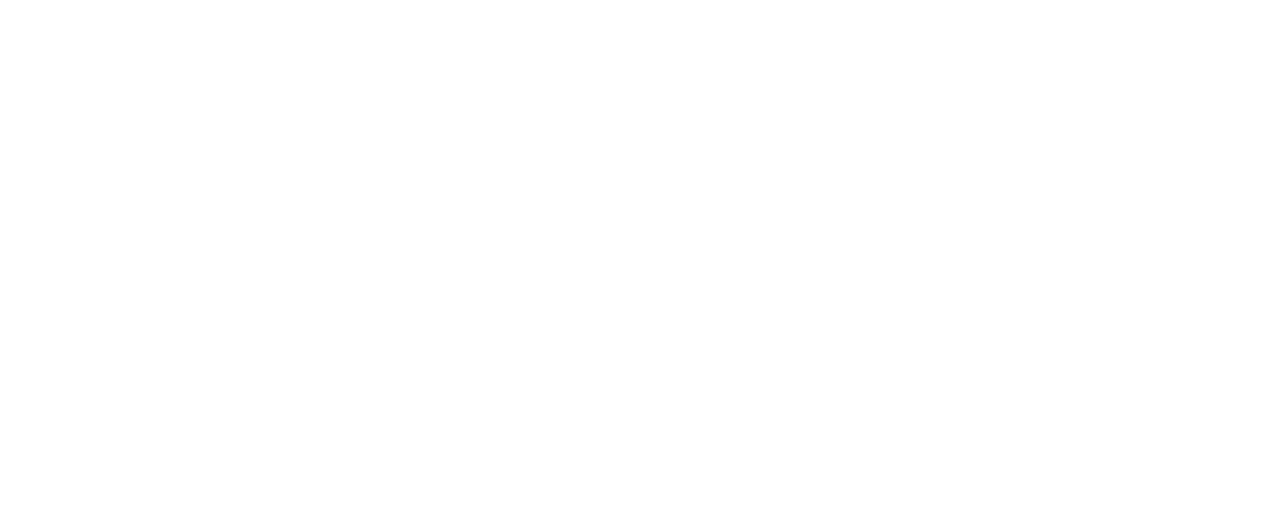
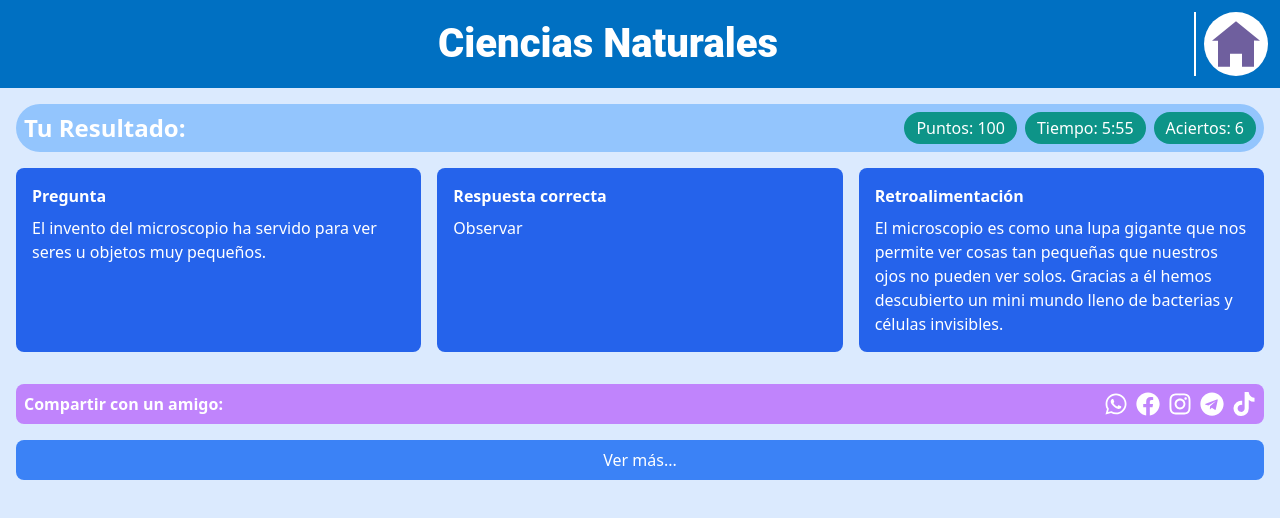
Before and after one commit to Luis7G/proyecto-2bim-usabilidad, a React (Vite) app: page /result in a window 1280 px wide. Before the commit this address had no page. Shown: the top 518 px of the page. Built offline with nearby package versions, Linux system fonts and the light colour scheme.

Commit message:
Added react-icons dependency and updated App.jsx to include ResultPage

```diff
--- a/package.json
+++ b/package.json
@@ -13,6 +13,7 @@
     "prop-types": "^15.8.1",
     "react": "^18.3.1",
     "react-dom": "^18.3.1",
+    "react-icons": "^5.2.1",
     "react-router-dom": "^6.26.0"
   },
   "devDependencies": {
--- a/src/App.jsx
+++ b/src/App.jsx
@@ -3,6 +3,7 @@ import HomePage from "./pages/HomePage";
 import InstructionsPage from "./pages/InstructionsPage";
 import ShortcutsPage from "./pages/ShortcutsPage"; // Importa la nueva página
 import GamePage from "./pages/QuestionPage";
+import ResultPage from "./pages/ResultPage";
 
 function App() {
   return (
@@ -11,8 +12,8 @@ function App() {
         <Route path="/" element={<HomePage />} /> {/* Ruta a HomePage */}
         <Route path="/instructions/*" element={<InstructionsPage />} />{" "}
         <Route path="/shortcuts/*" element={<ShortcutsPage />} />{" "}
-
         <Route path="/game" element={<GamePage />} /> {/* Ruta a GamePage */}
+        <Route path="/result" element={<ResultPage />} />
       </Routes>
     </Router>
   );
--- /dev/null
+++ b/src/components/resultsComponents/AnswerCard.jsx
@@ -0,0 +1,16 @@
+import PropTypes from "prop-types";
+
+function AnswerCard({ answer }) {
+  return (
+    <div className="bg-blue-600 rounded-lg p-4 mb-4">
+      <h3 className="text-white font-bold mb-2">Respuesta correcta</h3>
+      <p className="text-white">{answer}</p>
+    </div>
+  );
+}
+
+AnswerCard.propTypes = {
+  answer: PropTypes.string.isRequired,
+};
+
+export default AnswerCard;
--- /dev/null
+++ b/src/components/resultsComponents/FeedbackCard.jsx
@@ -0,0 +1,16 @@
+import PropTypes from "prop-types";
+
+function FeedbackCard({ feedback }) {
+    return (
+      <div className="bg-blue-600 rounded-lg p-4 mb-4">
+        <h3 className="text-white font-bold mb-2">Retroalimentación</h3>
+        <p className="text-white">{feedback}</p>
+      </div>
+    );
+  }
+
+  FeedbackCard.propTypes = {
+    feedback: PropTypes.string.isRequired,
+  };
+
+export default FeedbackCard;
--- /dev/null
+++ b/src/components/resultsComponents/QuestionCard.jsx
@@ -0,0 +1,15 @@
+import PropTypes from "prop-types";
+
+function QuestionCard({ question }) {
+    return (
+      <div className="bg-blue-600 rounded-lg p-4 mb-4">
+        <h3 className="text-white font-bold mb-2">Pregunta</h3>
+        <p className="text-white">{question}</p>
+      </div>
+    );
+  }
+
+    QuestionCard.propTypes = {
+        question: PropTypes.string.isRequired
+    };
+export default QuestionCard;
--- /dev/null
+++ b/src/components/resultsComponents/ResultHeader.jsx
@@ -0,0 +1,28 @@
+import PropTypes from "prop-types";
+
+function ResultHeader({ points, time, correctAnswers }) {
+  return (
+    <div className="bg-blue-300 rounded-full p-2 flex justify-between items-center mb-4">
+      <span className="text-2xl font-bold text-white">Tu Resultado:</span>
+      <div className="flex space-x-2">
+        <span className="bg-teal-600 text-white rounded-full px-3 py-1">
+          Puntos: {points}
+        </span>
+        <span className="bg-teal-600 text-white rounded-full px-3 py-1">
+          Tiempo: {time}
+        </span>
+        <span className="bg-teal-600 text-white rounded-full px-3 py-1">
+          Aciertos: {correctAnswers}
+        </span>
+      </div>
+    </div>
+  );
+}
+
+ResultHeader.propTypes = {
+  points: PropTypes.number.isRequired,
+  time: PropTypes.string.isRequired,
+  correctAnswers: PropTypes.number.isRequired,
+};
+
+export default ResultHeader;
--- /dev/null
+++ b/src/components/resultsComponents/ShareSection.jsx
@@ -0,0 +1,18 @@
+import { FaWhatsapp, FaFacebook, FaInstagram, FaTelegram, FaTiktok } from 'react-icons/fa';
+
+function ShareSection() {
+  return (
+    <div className="bg-purple-400 rounded-lg p-2 flex items-center justify-between">
+      <span className="text-white font-bold">Compartir con un amigo:</span>
+      <div className="flex space-x-2">
+        <FaWhatsapp className="text-white text-2xl" />
+        <FaFacebook className="text-white text-2xl" />
+        <FaInstagram className="text-white text-2xl" />
+        <FaTelegram className="text-white text-2xl" />
+        <FaTiktok className="text-white text-2xl" />
+      </div>
+    </div>
+  );
+}
+
+export default ShareSection;
--- /dev/null
+++ b/src/pages/ResultPage.jsx
@@ -0,0 +1,44 @@
+import InstructionsHeader from "../components/InstructionsHeader";
+import ResultHeader from "../components/resultsComponents/ResultHeader";
+import QuestionCard from "../components/resultsComponents/QuestionCard";
+import AnswerCard from "../components/resultsComponents/AnswerCard";
+import FeedbackCard from "../components/resultsComponents/FeedbackCard";
+import ShareSection from "../components/resultsComponents/ShareSection";
+
+function ResultPage() {
+  // Estos datos deberían venir de tu estado o props
+  const result = {
+    points: 100,
+    time: "5:55",
+    correctAnswers: 6,
+    question:
+      "El invento del microscopio ha servido para ver seres u objetos muy pequeños.",
+    answer: "Observar",
+    feedback:
+      "El microscopio es como una lupa gigante que nos permite ver cosas tan pequeñas que nuestros ojos no pueden ver solos. Gracias a él hemos descubierto un mini mundo lleno de bacterias y células invisibles.",
+  };
+
+  return (
+    <div className="min-h-screen bg-blue-100">
+      <InstructionsHeader />
+      <div className="container mx-auto p-4">
+        <ResultHeader
+          points={result.points}
+          time={result.time}
+          correctAnswers={result.correctAnswers}
+        />
+        <div className="grid grid-cols-1 md:grid-cols-3 gap-4 mb-4">
+          <QuestionCard question={result.question} />
+          <AnswerCard answer={result.answer} />
+          <FeedbackCard feedback={result.feedback} />
+        </div>
+        <ShareSection />
+        <button className="mt-4 bg-blue-500 text-white rounded-lg px-4 py-2 w-full">
+          Ver más...
+        </button>
+      </div>
+    </div>
+  );
+}
+
+export default ResultPage;
```
Also changed, not shown: como-iniciar-proyecto-react+vite-tailwind.txt, 1 other file (tests, documents, lock files or other folders).
